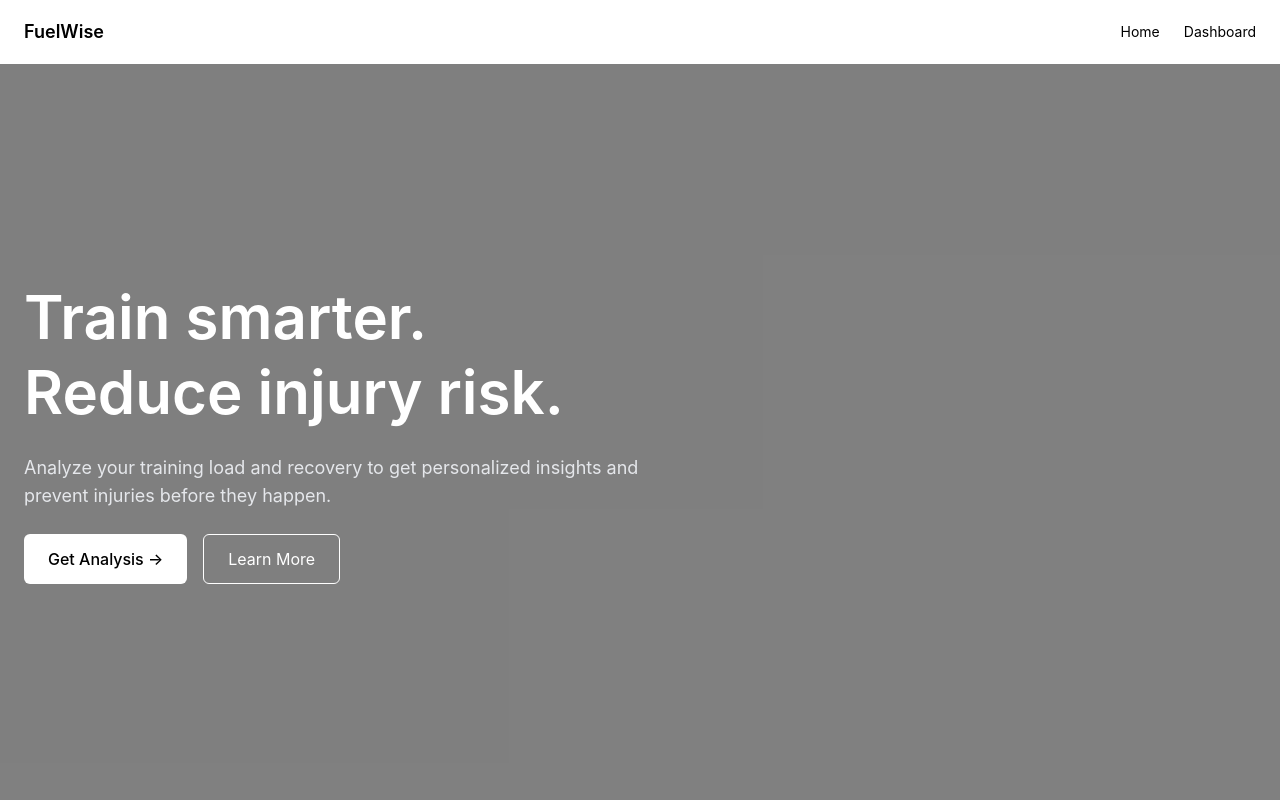
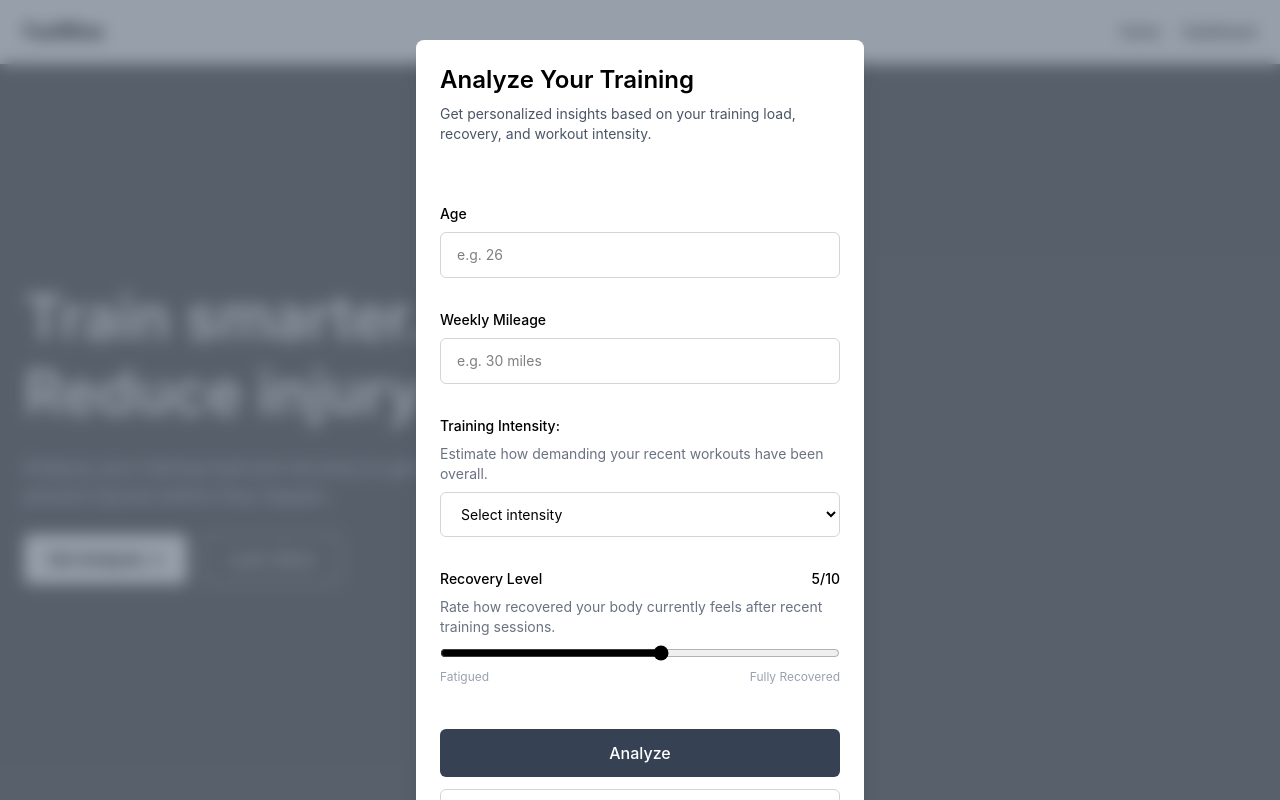
Before and after one commit to zstem001hz-droid/fuelwise-health, a React (Vite) app: page / in a window 1280 px wide. Both pictures are taken after a click on the button "Get Analysis →". Built offline with nearby package versions, Linux system fonts and the light colour scheme.

Commit message:
feat(app): wire homepage and dashboard routes with shared Navbar layout

```diff
--- a/src/components/Modal/AnalysisModal.tsx
+++ b/src/components/Modal/AnalysisModal.tsx
@@ -8,7 +8,7 @@ export default function AnalysisModal({ onClose }: AnalysisModalProps) {
 
   return (
     // Modal overlay
-    <div className="flex items-start justify-center bg-slate-700/50 fixed inset-0 backdrop-blur-sm px-6 overflow-y-auto py-10">
+    <div className="flex items-start z-50 justify-center bg-slate-700/50 fixed inset-0 backdrop-blur-sm px-6 overflow-y-auto py-10">
       {/* Modal content------------------------------------------------------------------ */}
       <div>
         <form className="flex flex-col bg-white shadow-xl rounded-lg p-6 gap-7 w-full max-w-md">
--- a/src/pages/HomePage.tsx
+++ b/src/pages/HomePage.tsx
@@ -2,16 +2,16 @@ import { useState } from "react";
 import AnalysisModal from "../components/Modal/AnalysisModal";
 
 export default function HomePage() {
-    const [isModalOpen, setIsModalOpen] = useState(false);
-
-    const openModal = () => {
-        setIsModalOpen(true);
-    };
-
+  // State to control the visibility of the AnalysisModal
+  const [isModalOpen, setIsModalOpen] = useState(false);
+  // Function to open the modal when the "Get Analysis" button is clicked
+  const openModal = () => {
+    setIsModalOpen(true);
+    console.log("Model Opened: debugging only");
+  };
 
   return (
     <section className="relative w-full min-h-[calc(100vh-64px)] overflow-hidden">
-
       {/* Background Image */}
       <div className="absolute inset-0">
         {/* image going here */}
@@ -27,9 +27,7 @@ export default function HomePage() {
 
       {/* Hero Content */}
       <div className="relative z-10 flex items-center min-h-[calc(100vh-64px)] px-6">
-
         <div className="max-w-2xl flex flex-col gap-6 text-white">
-
           <h1 className="text-4xl md:text-6xl font-semibold leading-tight">
             Train smarter.
             <br />
@@ -42,20 +40,22 @@ export default function HomePage() {
           </p>
 
           <div className="flex flex-col md:flex-row gap-4">
-
-            <button className="px-6 py-3 rounded-md bg-white text-black font-medium">
+            <button
+              onClick={openModal}
+              className="px-6 py-3 rounded-md bg-white text-black font-medium"
+            >
               Get Analysis →
             </button>
 
             <button className="px-6 py-3 rounded-md border border-white text-white">
               Learn More
             </button>
+          </div>
+        </div>
+      </div>
 
-          </div>
-
-        </div>
-
-      </div>
+    {/* // Render the AnalysisModal component when isModalOpen is true, passing the onClose function as a prop to allow the modal to be closed when the user clicks the cancel button or submits the form. */}
+      {isModalOpen && <AnalysisModal onClose={() => setIsModalOpen(false)} />}
     </section>
   );
 }
```
